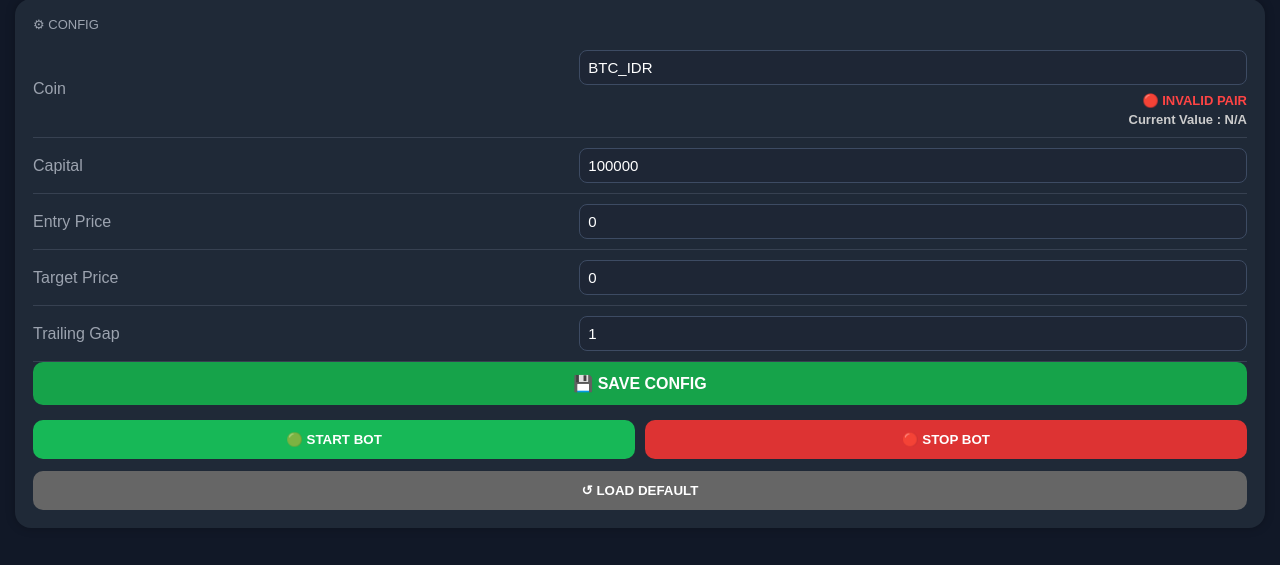
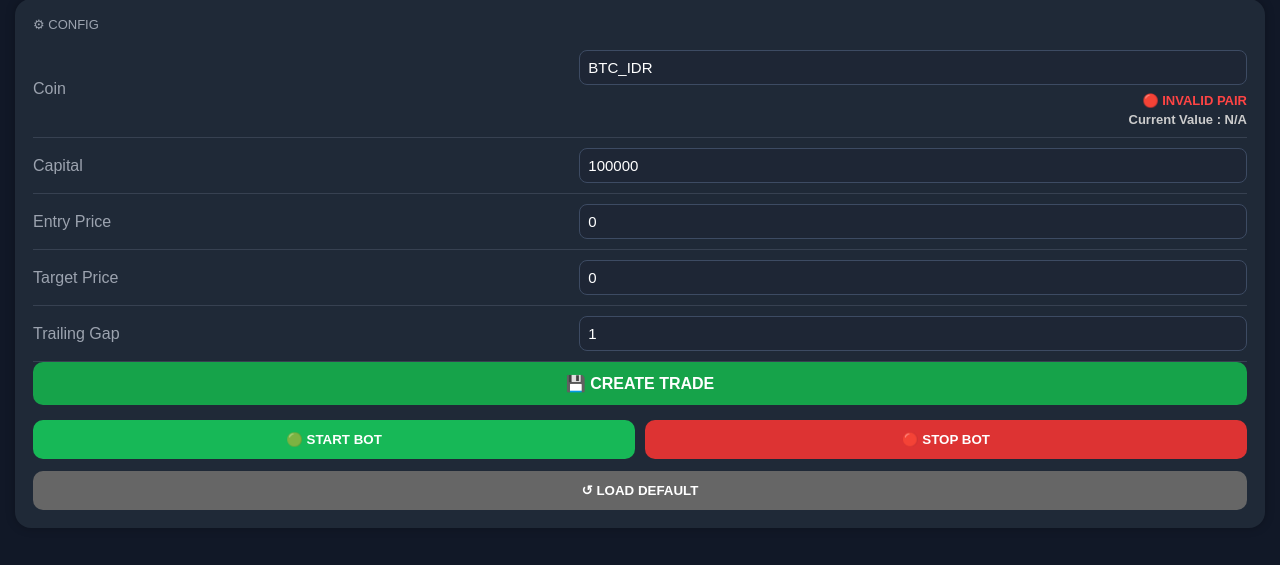
Before and after one commit to adhigame989/Indodax-Execution-Bot, a Flask app: page / in a window 1280 px wide. Shown: the part 865-1430 px from the top of the page. Run offline with Flask 3, Linux system fonts and the light colour scheme; data that the repository does not hold is empty; parts of the project's set-up code (start-up, migrations or seed data) failed here and were passed over.

Commit message:
Update config_card.html

```diff
--- a/templates/partials/config_card.html
+++ b/templates/partials/config_card.html
@@ -4,8 +4,8 @@
         ⚙ CONFIG
     </div>
 
-    <!-- SAVE CONFIG -->
-    <form method="POST" action="/save_config">
+    <!-- CREATE TRADE -->
+    <form method="POST" action="/create_trade">
 
         <table class="info-table">
 
@@ -116,7 +116,7 @@
             class="btn-save"
             type="submit">
 
-            💾 SAVE CONFIG
+            💾 CREATE TRADE
 
         </button>
 
```
